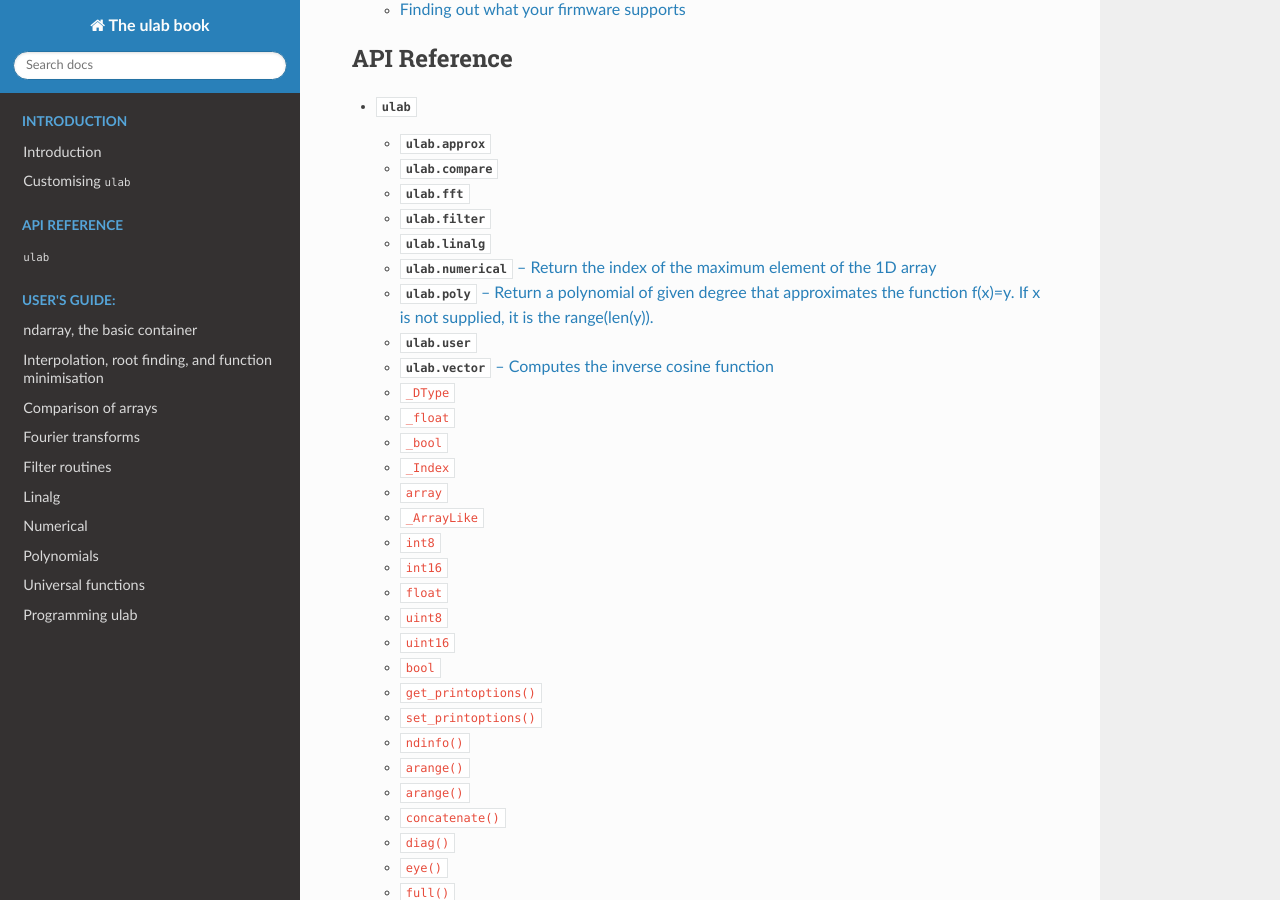
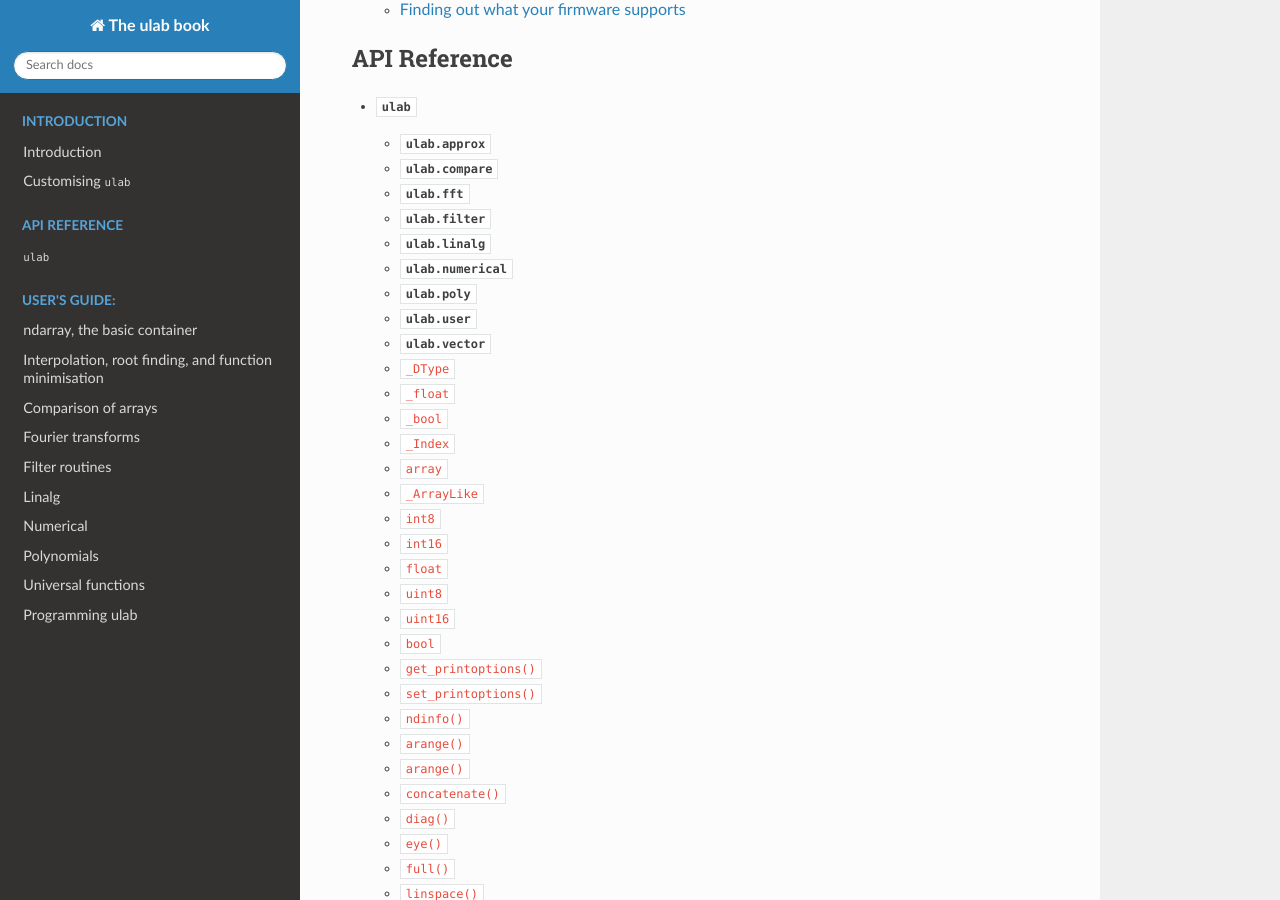
Before and after one commit to v923z/micropython-ulab, a Sphinx documentation site: the page built from docs/manual/source/index.rst, in a window 1280 px wide and 900 px high, scrolled down 487 px. Built offline with Sphinx 7.4.7 and the Read the Docs theme 2.0.0, drawn with Linux system fonts in a browser that asks for light colours; some of the changed lines change nothing that is shown.

Commit message:
Added the readthedocs.yaml from v3, also update conf.py to match with the latest version

```diff
--- a/docs/manual/source/conf.py
+++ b/docs/manual/source/conf.py
@@ -98,19 +98,6 @@
 'Zoltán Vörös', 'manual'),
 ]
 
-# sphinx-autoapi
-extensions.append('autoapi.extension')
-autoapi_type = 'python'
-autoapi_keep_files = True
-autoapi_dirs = ["ulab"]
-autoapi_add_toctree_entry = False
-autoapi_options = ['members', 'undoc-members', 'private-members', 'show-inheritance', 'special-members']
-autoapi_template_dir = '../autoapi/templates'
-autoapi_python_class_content = "both"
-autoapi_python_use_implicit_namespaces = True
-autoapi_root = "."
-
-
 # Read the docs theme
 on_rtd = os.environ.get('READTHEDOCS', None) == 'True'
 if not on_rtd:
@@ -123,36 +110,3 @@
         html_theme_path = ['.']
 else:
     html_theme_path = ['.']
-
-
-class UlabTransform(SphinxTransform):
-    default_priority = 870
-
-    def _convert_first_paragraph_into_title(self):
-        title = self.document.next_node(nodes.title)
-        paragraph = self.document.next_node(nodes.paragraph)
-        if not title or not paragraph:
-            return
-        if isinstance(paragraph[0], nodes.paragraph):
-            paragraph = paragraph[0]
-        if all(isinstance(child, nodes.Text) for child in paragraph.children):
-            for child in paragraph.children:
-                title.append(nodes.Text(" \u2013 "))
-                title.append(child)
-            paragraph.parent.remove(paragraph)
-
-    def _enable_linking_to_nonclass_targets(self):
-        for desc in self.document.traverse(addnodes.desc):
-            for xref in desc.traverse(addnodes.pending_xref):
-                if xref.attributes.get("reftype") == "class":
-                    xref.attributes.pop("refspecific", None)
-
-    def apply(self, **kwargs):
-        docname = self.env.docname
-        if docname.startswith("ulab/"):
-            self._convert_first_paragraph_into_title()
-            self._enable_linking_to_nonclass_targets()
-
-
-def setup(app):
-    app.add_transform(UlabTransform)
```
Also changed, not shown: .readthedocs.yaml (added).
